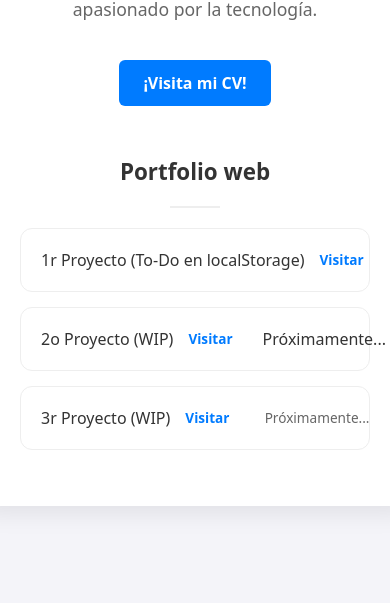
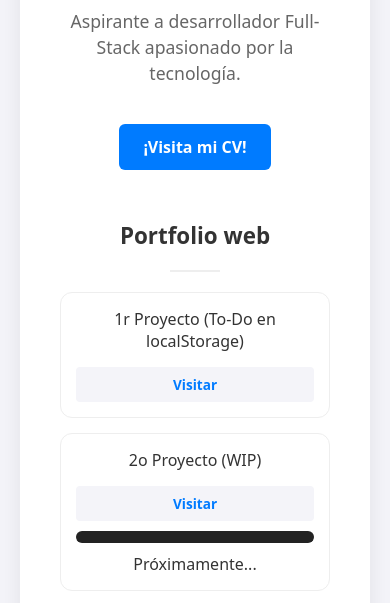
Before and after one commit to oriol-dt/oriol-dt.github.io, a plain HTML site: page index.html in a window 390 px wide. Shown: the part 223-826 px from the top of the page. Drawn offline with Linux system fonts and the light colour scheme.

Commit message:
Correcting design for mobile devices

```diff
--- a/resources/css/styles.css
+++ b/resources/css/styles.css
@@ -120,12 +120,14 @@ footer {
     align-items: center;
     width: 100%;
     gap: 15px;
+    flex-wrap: wrap;
 }
 
 .project-title {
-    white-space: nowrap;
     min-width: fit-content;
     font-weight: 500;
+    flex: 1 1 auto;
+    text-align: left;
     color: var(--text-main);
 }
 
@@ -151,3 +153,37 @@ footer {
     min-width: 110px;
     text-align: right;
 }
+
+@media (max-width: 480px) {
+    .project-list li {
+        padding: 15px;
+    }
+
+    .project-info {
+        flex-direction: column;
+        align-items: stretch;
+        gap: 10px;
+    }
+
+    .project-title {
+        text-align: center;
+        margin-bottom: 5px;
+    }
+
+    .progress-container {
+        height: 12px;
+    }
+
+    .progress-text {
+        text-align: center;
+        min-width: 100%;
+
+    }
+
+    .btn-small {
+        text-align: center;
+        padding: 8px;
+        background: var(--bg-color);
+        border-radius: 4px;
+    }
+}
```
